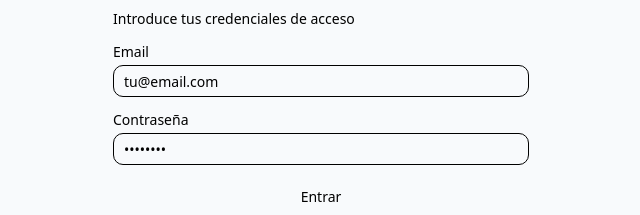
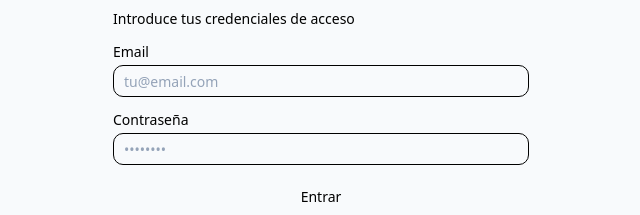
Before and after one commit to Misterpio0044/web-deportiva, a React (Vite) app in the folder frontend/: page /login in a window 1280 px wide. Shown: the part 300-515 px from the top of the page, without its empty margins (319-959 px from the left). Built offline with nearby package versions, Linux system fonts and the light colour scheme.

Commit message:
fix(loginpage): Placeholders cambiados a gris

```diff
--- a/frontend/src/components/ui/input.tsx
+++ b/frontend/src/components/ui/input.tsx
@@ -8,7 +8,7 @@
       type={type}
       data-slot="input"
       className={cn(
-        "h-8 w-full min-w-0 rounded-lg border border-input bg-transparent px-2.5 py-1 text-base transition-colors outline-none file:inline-flex file:h-6 file:border-0 file:bg-transparent file:text-sm file:font-medium file:text-foreground placeholder:text-muted-foreground focus-visible:border-ring focus-visible:ring-3 focus-visible:ring-ring/50 disabled:pointer-events-none disabled:cursor-not-allowed disabled:bg-input/50 disabled:opacity-50 aria-invalid:border-destructive aria-invalid:ring-3 aria-invalid:ring-destructive/20 md:text-sm dark:bg-input/30 dark:disabled:bg-input/80 dark:aria-invalid:border-destructive/50 dark:aria-invalid:ring-destructive/40",
+        "h-8 w-full min-w-0 rounded-lg border border-input bg-transparent px-2.5 py-1 text-base transition-colors outline-none file:inline-flex file:h-6 file:border-0 file:bg-transparent file:text-sm file:font-medium file:text-foreground placeholder:text-slate-400 focus-visible:border-ring focus-visible:ring-3 focus-visible:ring-ring/50 disabled:pointer-events-none disabled:cursor-not-allowed disabled:bg-input/50 disabled:opacity-50 aria-invalid:border-destructive aria-invalid:ring-3 aria-invalid:ring-destructive/20 md:text-sm dark:bg-input/30 dark:disabled:bg-input/80 dark:aria-invalid:border-destructive/50 dark:aria-invalid:ring-destructive/40",
         className
       )}
       {...props}
--- a/frontend/src/index.css
+++ b/frontend/src/index.css
@@ -22,7 +22,7 @@
     --secondary: oklch(0.97 0 0);
     --secondary-foreground: oklch(0.205 0 0);
     --muted: oklch(0.97 0 0);
-    --muted-foreground: oklch(0.556 0 0);
+    --muted-foreground: oklch(0.72 0 0);
     --accent: oklch(0.97 0 0);
     --accent-foreground: oklch(0.205 0 0);
     --destructive: oklch(0.577 0.245 27.325);
```
Also changed, not shown: 1 other file (tests, documents, lock files or other folders).
